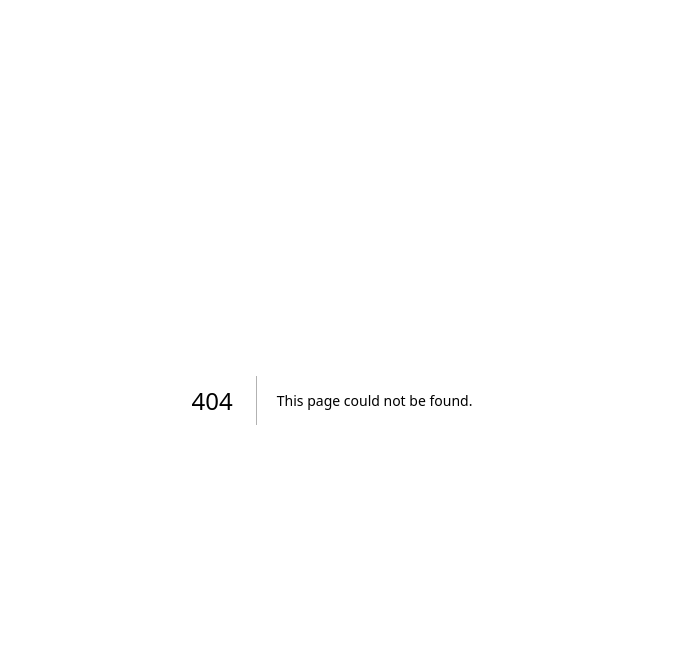
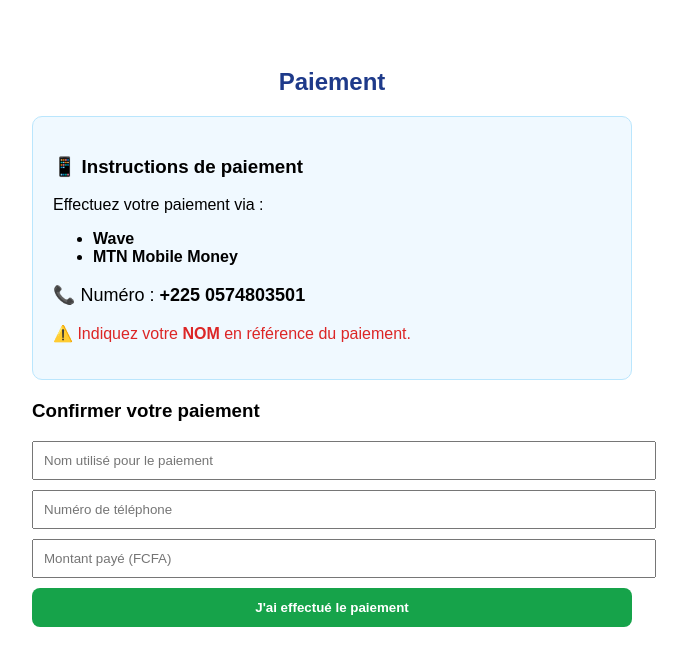
Before and after one commit to lageconde1993-lang/cvpro-africa, a Next.js app: page /payment in a window 1280 px wide. Before the commit this address had no page. Shown: the top 666 px of the page, without its empty margins (308-995 px from the left). Built offline with nearby package versions, Linux system fonts and the light colour scheme.

Commit message:
Create payment.js

```diff
--- /dev/null
+++ b/pages/payment.js
@@ -0,0 +1,97 @@
+import { useState } from "react";
+
+export default function Payment() {
+  const [form, setForm] = useState({
+    nomPayeur: "",
+    telephone: "",
+    montant: ""
+  });
+  const [submitted, setSubmitted] = useState(false);
+
+  const handleSubmit = () => {
+    if (!form.nomPayeur || !form.telephone || !form.montant) {
+      alert("Veuillez remplir tous les champs");
+      return;
+    }
+    setSubmitted(true);
+  };
+
+  if (submitted) {
+    return (
+      <div style={{ fontFamily: "Arial", padding: 40, maxWidth: 600, margin: "auto", textAlign: "center" }}>
+        <h2 style={{ color: "#16a34a" }}>✅ Paiement enregistré</h2>
+        <p>Votre paiement est en attente de validation.</p>
+        <p>Vous recevrez votre document dès que l'administrateur aura confirmé votre paiement.</p>
+        <p style={{ marginTop: 20, color: "#666" }}>
+          Merci de votre confiance.
+        </p>
+      </div>
+    );
+  }
+
+  return (
+    <div style={{ fontFamily: "Arial", padding: 40, maxWidth: 600, margin: "auto" }}>
+      <h2 style={{ color: "#1e3a8a", textAlign: "center" }}>Paiement</h2>
+
+      <div
+        style={{
+          background: "#f0f9ff",
+          padding: 20,
+          borderRadius: 10,
+          marginBottom: 20,
+          border: "1px solid #bae6fd"
+        }}
+      >
+        <h3>📱 Instructions de paiement</h3>
+        <p>Effectuez votre paiement via :</p>
+        <ul>
+          <li><strong>Wave</strong></li>
+          <li><strong>MTN Mobile Money</strong></li>
+        </ul>
+        <p style={{ fontSize: 18 }}>
+          📞 Numéro : <strong>+225 0574803501</strong>
+        </p>
+        <p style={{ color: "#dc2626" }}>
+          ⚠️ Indiquez votre <strong>NOM</strong> en référence du paiement.
+        </p>
+      </div>
+
+      <h3>Confirmer votre paiement</h3>
+
+      <input
+        placeholder="Nom utilisé pour le paiement"
+        style={{ width: "100%", padding: 10, marginBottom: 10 }}
+        onChange={e => setForm({ ...form, nomPayeur: e.target.value })}
+      />
+
+      <input
+        placeholder="Numéro de téléphone"
+        style={{ width: "100%", padding: 10, marginBottom: 10 }}
+        onChange={e => setForm({ ...form, telephone: e.target.value })}
+      />
+
+      <input
+        placeholder="Montant payé (FCFA)"
+        type="number"
+        style={{ width: "100%", padding: 10, marginBottom: 10 }}
+        onChange={e => setForm({ ...form, montant: e.target.value })}
+      />
+
+      <button
+        onClick={handleSubmit}
+        style={{
+          width: "100%",
+          padding: 12,
+          background: "#16a34a",
+          color: "white",
+          border: "none",
+          borderRadius: 8,
+          cursor: "pointer",
+          fontWeight: "bold"
+        }}
+      >
+        J'ai effectué le paiement
+      </button>
+    </div>
+  );
+}
```
